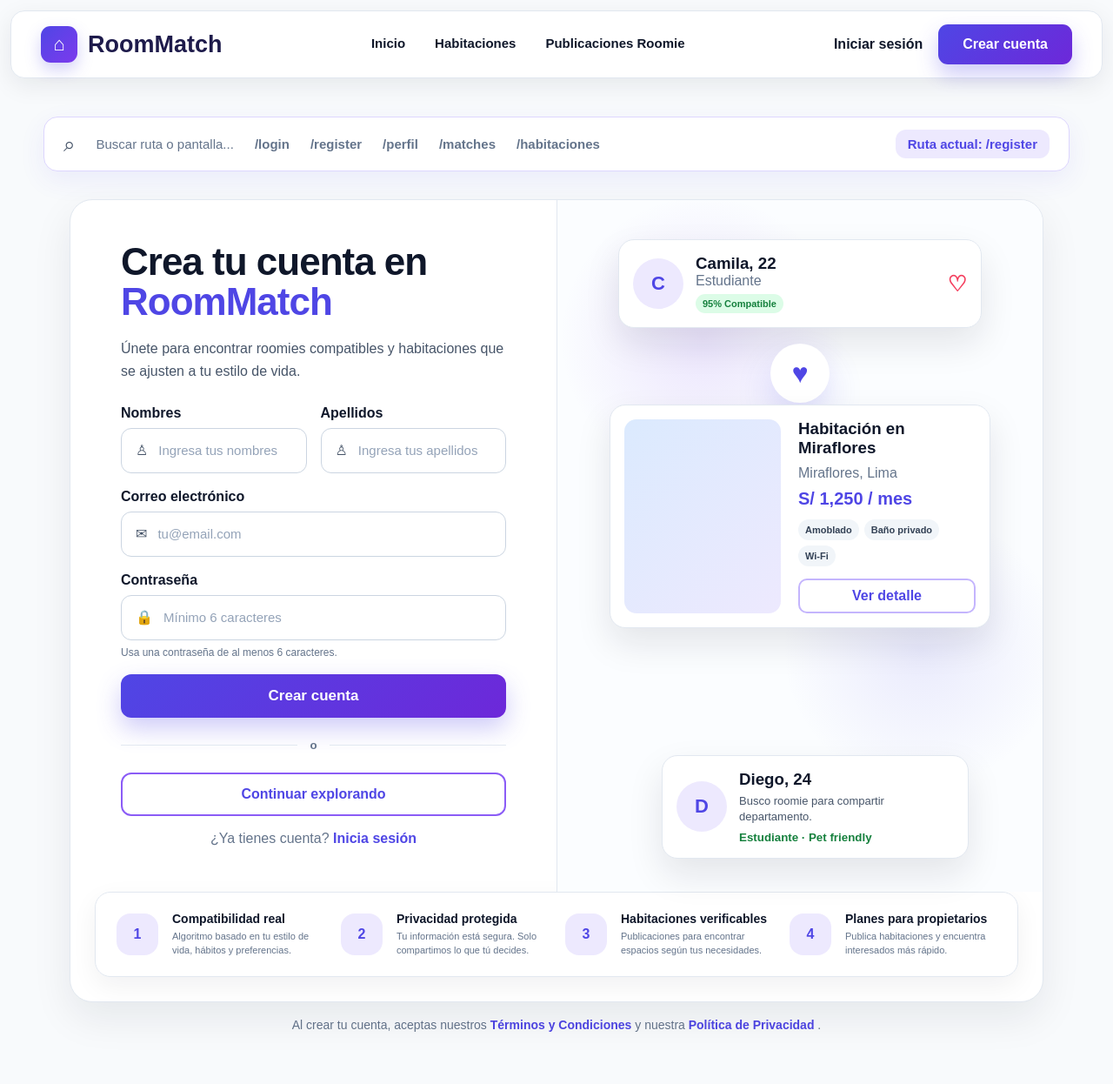
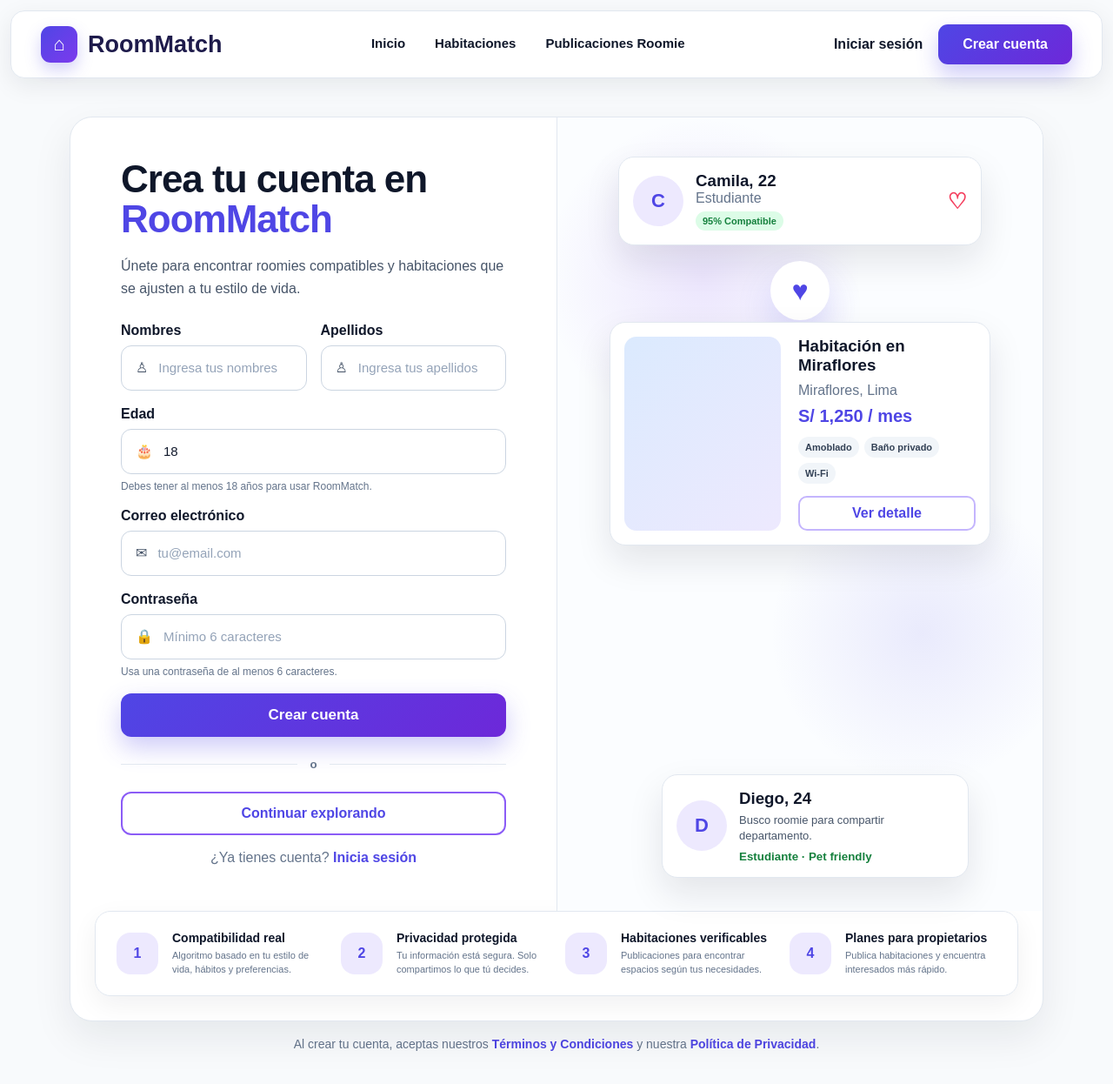
Before and after one commit to 1621-nicolas/roommatch, an Angular app in the folder roommatch-web/: page /register in a window 1280 px wide. Shown: the whole page at 87% size. Before the commit the page ends 1224 px from the top, so only its background shows below. Built offline with nearby package versions, Linux system fonts and the light colour scheme.

Commit message:
fix(web): completar formulario de registro

```diff
--- a/roommatch-web/src/app/pages/auth/register/register.html
+++ b/roommatch-web/src/app/pages/auth/register/register.html
@@ -1,41 +1,4 @@
 <section class="register-page">
-
-  <div class="route-search">
-
-    <span class="search-icon">
-      ⌕
-    </span>
-
-    <span class="search-placeholder">
-      Buscar ruta o pantalla...
-    </span>
-
-    <a routerLink="/login">
-      /login
-    </a>
-
-    <a routerLink="/register">
-      /register
-    </a>
-
-    <a routerLink="/perfil">
-      /perfil
-    </a>
-
-    <a routerLink="/matches">
-      /matches
-    </a>
-
-    <a routerLink="/habitaciones">
-      /habitaciones
-    </a>
-
-    <strong>
-      Ruta actual: /register
-    </strong>
-
-  </div>
-
 
   <section class="register-card">
 
@@ -43,9 +6,7 @@
 
       <h1>
         Crea tu cuenta en
-        <span>
-          RoomMatch
-        </span>
+        <span>RoomMatch</span>
       </h1>
 
       <p class="register-subtitle">
@@ -53,15 +14,11 @@
         y habitaciones que se ajusten a tu estilo de vida.
       </p>
 
-
       @if (mensajeError) {
-
         <div class="auth-error">
           {{ mensajeError }}
         </div>
-
       }
-
 
       <form
         (ngSubmit)="crearCuenta()"
@@ -71,134 +28,112 @@
         <div class="register-row">
 
           <div class="register-field">
-
-            <label for="nombres">
-              Nombres
-            </label>
-
+            <label for="nombres">Nombres</label>
             <div class="register-input">
-
               <span>♙</span>
-
               <input
                 type="text"
                 id="nombres"
                 name="nombres"
                 placeholder="Ingresa tus nombres"
+                autocomplete="given-name"
+                required
                 [(ngModel)]="registroData.nombres"
               >
-
             </div>
-
           </div>
 
-
           <div class="register-field">
-
-            <label for="apellidos">
-              Apellidos
-            </label>
-
+            <label for="apellidos">Apellidos</label>
             <div class="register-input">
-
               <span>♙</span>
-
               <input
                 type="text"
                 id="apellidos"
                 name="apellidos"
                 placeholder="Ingresa tus apellidos"
+                autocomplete="family-name"
+                required
                 [(ngModel)]="registroData.apellidos"
               >
-
             </div>
-
           </div>
 
         </div>
 
+        <div class="register-field">
+          <label for="edad">Edad</label>
+          <div class="register-input">
+            <span>🎂</span>
+            <input
+              type="number"
+              id="edad"
+              name="edad"
+              min="18"
+              max="120"
+              step="1"
+              required
+              [(ngModel)]="registroData.edad"
+            >
+          </div>
+          <small class="password-help">
+            Debes tener al menos 18 años para usar RoomMatch.
+          </small>
+        </div>
 
         <div class="register-field">
-
-          <label for="registerEmail">
-            Correo electrónico
-          </label>
-
+          <label for="registerEmail">Correo electrónico</label>
           <div class="register-input">
-
             <span>✉</span>
-
             <input
               type="email"
               id="registerEmail"
               name="registerEmail"
               placeholder="tu@email.com"
+              autocomplete="email"
+              required
               [(ngModel)]="registroData.email"
             >
-
           </div>
-
         </div>
 
-
         <div class="register-field">
-
-          <label for="registerPassword">
-            Contraseña
-          </label>
-
+          <label for="registerPassword">Contraseña</label>
           <div class="register-input">
-
             <span>🔒</span>
-
             <input
               type="password"
               id="registerPassword"
               name="registerPassword"
               placeholder="Mínimo 6 caracteres"
+              autocomplete="new-password"
+              minlength="6"
+              required
               [(ngModel)]="registroData.password"
             >
-
           </div>
-
           <small class="password-help">
             Usa una contraseña de al menos 6 caracteres.
           </small>
-
         </div>
-
 
         <button
           type="submit"
           class="register-main-button"
           [disabled]="cargando"
         >
-
           @if (cargando) {
-
             Creando cuenta...
-
           } @else {
-
             Crear cuenta
-
           }
-
         </button>
 
-
         <div class="login-separator">
-
           <span></span>
-
-          <small>
-            o
-          </small>
-
+          <small>o</small>
           <span></span>
-
         </div>
-
 
         <a
           routerLink="/"
@@ -209,235 +144,94 @@
 
       </form>
 
-
       <p class="register-login-text">
-
         ¿Ya tienes cuenta?
-
-        <a routerLink="/login">
-          Inicia sesión
-        </a>
-
+        <a routerLink="/login">Inicia sesión</a>
       </p>
 
     </div>
 
-
     <div class="register-right">
 
       <article class="register-match-preview">
-
-        <div class="preview-avatar">
-          C
+        <div class="preview-avatar">C</div>
+        <div>
+          <h3>Camila, 22</h3>
+          <p>Estudiante</p>
+          <strong>95% Compatible</strong>
         </div>
-
-        <div>
-
-          <h3>
-            Camila, 22
-          </h3>
-
-          <p>
-            Estudiante
-          </p>
-
-          <strong>
-            95% Compatible
-          </strong>
-
-        </div>
-
-        <span class="preview-heart">
-          ♡
-        </span>
-
+        <span class="preview-heart">♡</span>
       </article>
 
-
-      <div class="register-heart">
-        ♥
-      </div>
-
+      <div class="register-heart">♥</div>
 
       <article class="register-room-preview">
-
-        <div class="register-room-image">
+        <div class="register-room-image"></div>
+        <div class="register-room-content">
+          <h3>Habitación en Miraflores</h3>
+          <p>Miraflores, Lima</p>
+          <strong>S/ 1,250 / mes</strong>
+          <div class="preview-room-tags">
+            <span>Amoblado</span>
+            <span>Baño privado</span>
+            <span>Wi-Fi</span>
+          </div>
+          <a routerLink="/habitaciones/1">Ver detalle</a>
         </div>
-
-        <div class="register-room-content">
-
-          <h3>
-            Habitación en Miraflores
-          </h3>
-
-          <p>
-            Miraflores, Lima
-          </p>
-
-          <strong>
-            S/ 1,250 / mes
-          </strong>
-
-          <div class="preview-room-tags">
-
-            <span>
-              Amoblado
-            </span>
-
-            <span>
-              Baño privado
-            </span>
-
-            <span>
-              Wi-Fi
-            </span>
-
-          </div>
-
-          <a routerLink="/habitaciones/1">
-            Ver detalle
-          </a>
-
-        </div>
-
       </article>
 
-
       <article class="register-publication-preview">
-
-        <div class="preview-avatar">
-          D
+        <div class="preview-avatar">D</div>
+        <div>
+          <h3>Diego, 24</h3>
+          <p>Busco roomie para compartir departamento.</p>
+          <small>Estudiante · Pet friendly</small>
         </div>
-
-        <div>
-
-          <h3>
-            Diego, 24
-          </h3>
-
-          <p>
-            Busco roomie para compartir departamento.
-          </p>
-
-          <small>
-            Estudiante · Pet friendly
-          </small>
-
-        </div>
-
       </article>
 
     </div>
 
-
     <div class="register-benefits">
+      <article>
+        <div>1</div>
+        <section>
+          <h3>Compatibilidad real</h3>
+          <p>Algoritmo basado en tu estilo de vida, hábitos y preferencias.</p>
+        </section>
+      </article>
 
       <article>
-
-        <div>
-          1
-        </div>
-
+        <div>2</div>
         <section>
-
-          <h3>
-            Compatibilidad real
-          </h3>
-
-          <p>
-            Algoritmo basado en tu estilo de vida,
-            hábitos y preferencias.
-          </p>
-
+          <h3>Privacidad protegida</h3>
+          <p>Tu información está segura. Solo compartimos lo que tú decides.</p>
         </section>
-
       </article>
 
+      <article>
+        <div>3</div>
+        <section>
+          <h3>Habitaciones verificables</h3>
+          <p>Publicaciones para encontrar espacios según tus necesidades.</p>
+        </section>
+      </article>
 
       <article>
-
-        <div>
-          2
-        </div>
-
+        <div>4</div>
         <section>
-
-          <h3>
-            Privacidad protegida
-          </h3>
-
-          <p>
-            Tu información está segura.
-            Solo compartimos lo que tú decides.
-          </p>
-
+          <h3>Planes para propietarios</h3>
+          <p>Publica habitaciones y encuentra interesados más rápido.</p>
         </section>
-
       </article>
-
-
-      <article>
-
-        <div>
-          3
-        </div>
-
-        <section>
-
-          <h3>
-            Habitaciones verificables
-          </h3>
-
-          <p>
-            Publicaciones para encontrar
-            espacios según tus necesidades.
-          </p>
-
-        </section>
-
-      </article>
-
-
-      <article>
-
-        <div>
-          4
-        </div>
-
-        <section>
-
-          <h3>
-            Planes para propietarios
-          </h3>
-
-          <p>
-            Publica habitaciones y encuentra
-            interesados más rápido.
-          </p>
-
-        </section>
-
-      </article>
-
     </div>
 
   </section>
 
-
   <p class="register-legal">
-
     Al crear tu cuenta, aceptas nuestros
-
-    <a routerLink="/register">
-      Términos y Condiciones
-    </a>
-
+    <a routerLink="/register">Términos y Condiciones</a>
     y nuestra
-
-    <a routerLink="/register">
-      Política de Privacidad
-    </a>.
-
+    <a routerLink="/register">Política de Privacidad</a>.
   </p>
 
 </section>
```
